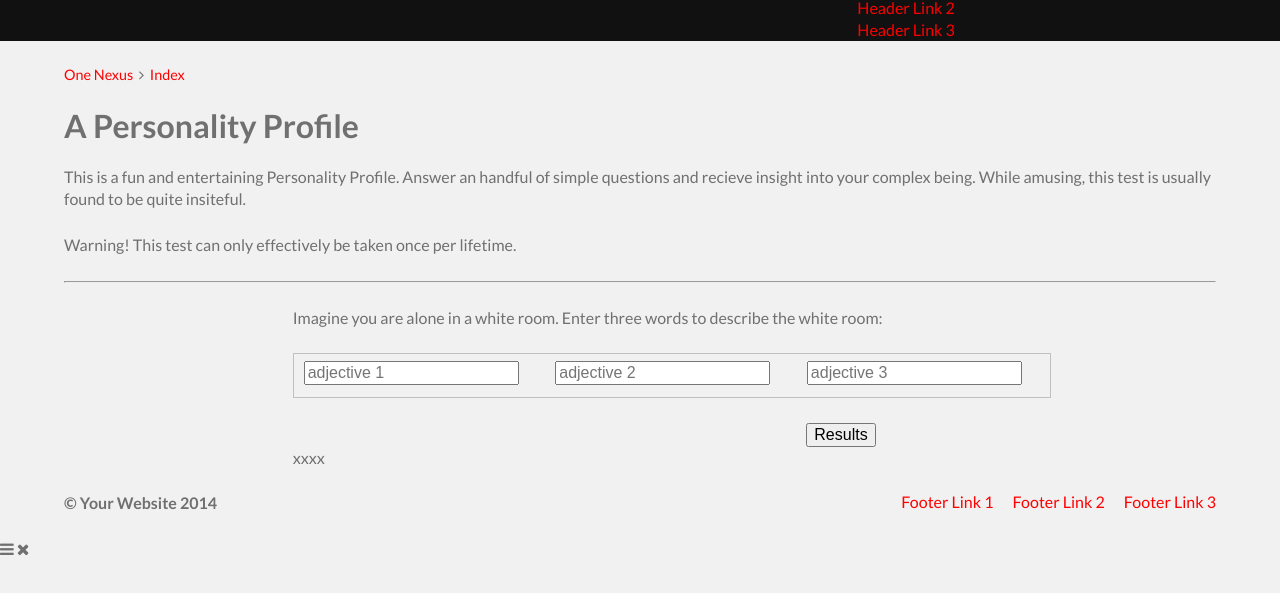
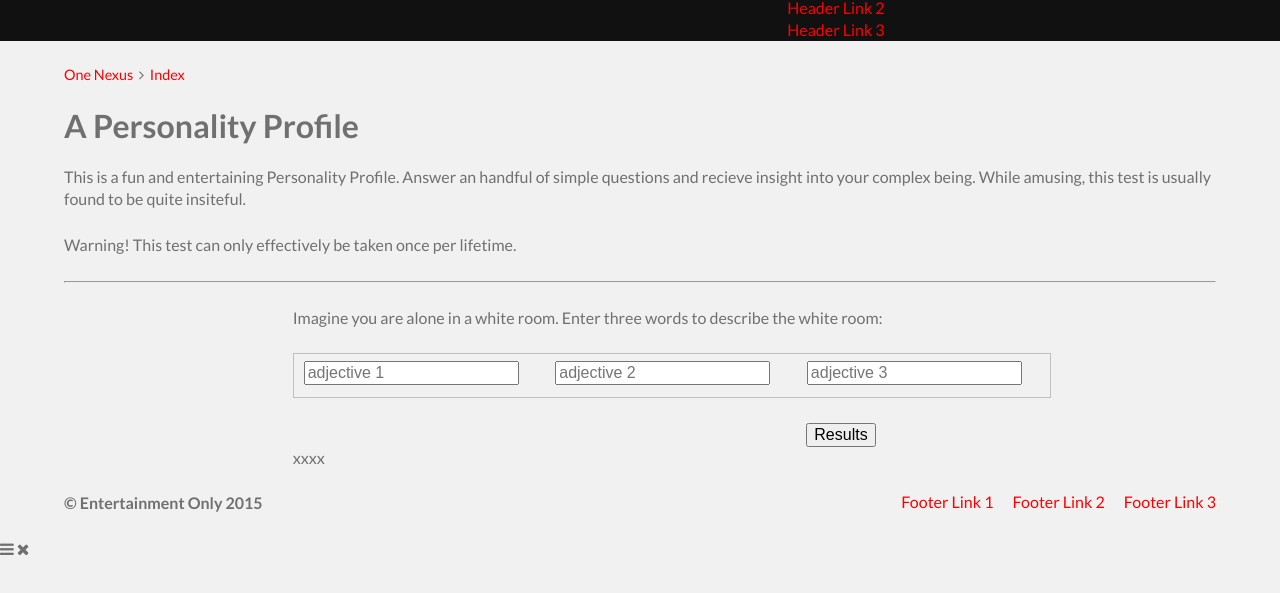
Before and after one commit to teenawr/helloworld, a website: page index.html in a window 1280 px wide. Shown: the part 117-710 px from the top of the page. Drawn offline with nearby package versions, Linux system fonts and the light colour scheme; a web font is replaced by a local one.

Commit message:
updated logo and index

```diff
--- a/index.html
+++ b/index.html
@@ -177,7 +177,7 @@
     <div class="container">
       <div class="footer-wrapper">
         <!-- Copyright Section -->
-        <h4 class="copyright">© Your Website 2014</h4>
+        <h4 class="copyright">© Entertainment Only 2015</h4>
         <!-- Footer Navigation -->
         <nav class="footer-nav">
           <ul>
```
Also changed, not shown: assets/images/logo.png (added).
